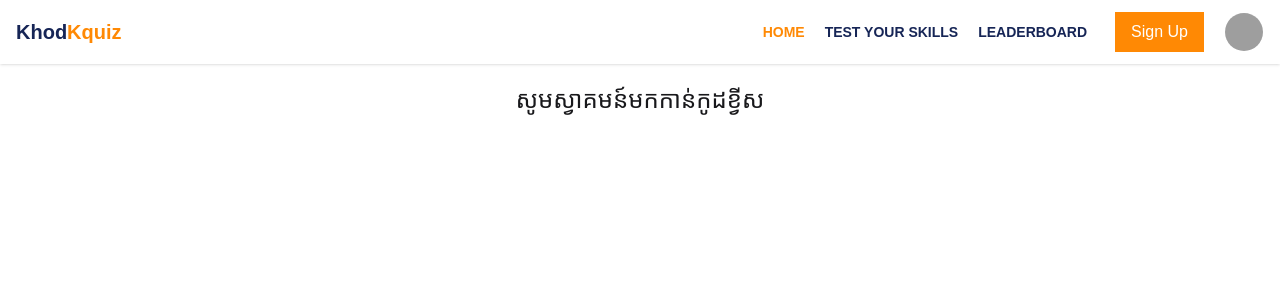
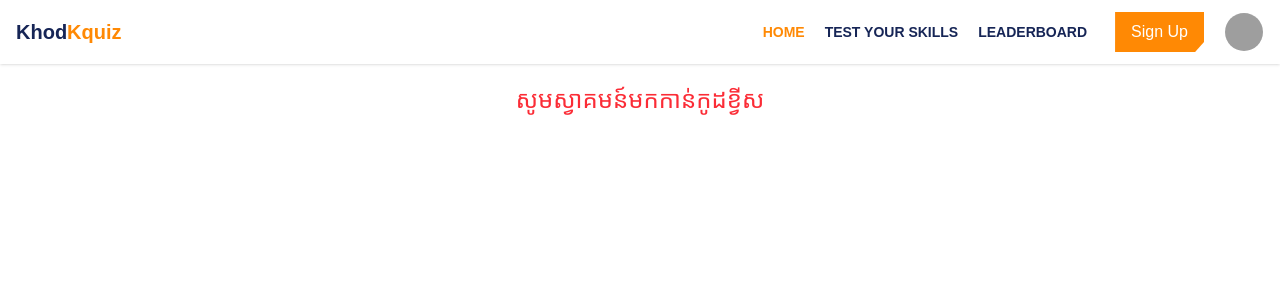
Before and after one commit to PhaySometh/KhodKquiz, a React (Vite) app in the folder frontend/: page / in a window 1280 px wide. Shown: the top 300 px of the page. Built offline with nearby package versions, Linux system fonts and the light colour scheme; grey boxes are pictures that could not be loaded.

Commit message:
commit my temp file

```diff
--- a/frontend/src/App.css
+++ b/frontend/src/App.css
@@ -13,8 +13,22 @@
     font-style: normal;
 }
 
+
 @layer base {
     html {
         font-family: 'Niradei', sans-serif;
     }
 }
+
+.clip-angle {
+  clip-path: polygon(0 0, 100% 0, 100% 75%, 90% 100%, 0 100%);
+}
+
+body {
+  overflow-x: hidden;
+}
+#root{
+    background-color: white;
+    width: 100%;
+    height: 100vh;
+}
--- a/frontend/src/components/NavBar.jsx
+++ b/frontend/src/components/NavBar.jsx
@@ -4,7 +4,7 @@ import { LogOut, Settings, UserPen, UserRoundPen } from 'lucide-react';
 
 export default function NavBar() {
     return (
-        <div className="navbar bg-white shadow-sm w-full mx-auto px-4 py-2 flex justify-between items-center">
+        <div className="navbar bg-base-100 shadow-sm w-full mx-auto px-4 py-2 flex justify-between items-center">
             {/* left div Logo */}
             <div className="flex-1">
                 <a className="text-xl font-bold text-shadow-black font-Niradei">
--- a/frontend/src/pages/Home.jsx
+++ b/frontend/src/pages/Home.jsx
@@ -7,7 +7,7 @@ export default function Home() {
             <div className="w-full bg-white">
               <NavBar />
             </div>
-            <div className="text-2xl text-white-500 text-center mt-5">សូមស្វាគមន៍មកកាន់កូដខ្វីស</div>
+            <div className="text-2xl text-red-500 text-center mt-5">សូមស្វាគមន៍មកកាន់កូដខ្វីស</div>
         </>
     );
 }
--- /dev/null
+++ b/frontend/src/pages/UserDashBoard.jsx
@@ -0,0 +1,42 @@
+import NavBarDashBoard from "../components/NavBarDashBoard"
+
+export default function UserDashBoard(){
+    return(
+        <>
+            <section className="flex h-full">
+                {<NavBarDashBoard/>}
+                <div className="w-full " >
+                    <header className="relative z-10 px-5 flex flex-col justify-center items-end w-full h-12 border-b-1 border-gray-200 shadow-[0_2px_5 px_#7b7b7b]">
+                    <button>
+                        <svg className="border-1 rounded p-1 size-8 text-blue-950" xmlns="http://www.w3.org/2000/svg" fill="none" viewBox="0 0 24 24" strokeWidth={1.5} stroke="currentColor" >
+                        <path strokeLinecap="round" strokeLinejoin="round" d="M14.857 17.082a23.848 23.848 0 0 0 5.454-1.31A8.967 8.967 0 0 1 18 9.75V9A6 6 0 0 0 6 9v.75a8.967 8.967 0 0 1-2.312 6.022c1.733.64 3.56 1.085 5.455 1.31m5.714 0a24.255 24.255 0 0 1-5.714 0m5.714 0a3 3 0 1 1-5.714 0M3.124 7.5A8.969 8.969 0 0 1 5.292 3m13.416 0a8.969 8.969 0 0 1 2.168 4.5" />
+                        </svg>
+                    </button>
+                    </header>
+
+                    <div className="relative z-1 w-full flex flex-col items-center h-1/4 justify-center border-b-1"style={{backgroundColor : '#fcf1d8',borderColor: '#edaf00'}}>
+
+                        <h3 className="text-3xl text-blue-950 font-semibold ">What are you learning today?</h3>
+
+                        <label className="bg-white px-3 py-2 flex rounded-[20px] w-1/2 justify-between border-1 mt-5" style={{borderColor:'#4d2700'}}>
+                            <svg  className="size-6 text-blue-950" xmlns="http://www.w3.org/2000/svg" fill="none" viewBox="0 0 24 24" strokeWidth={1.5} stroke="currentColor">
+                            <path strokeLinecap="round" strokeLinejoin="round" d="m21 21-5.197-5.197m0 0A7.5 7.5 0 1 0 5.196 5.196a7.5 7.5 0 0 0 10.607 10.607Z" />
+                            </svg>
+
+                            <input className="text-blue-950 w-full outline-none ml-2" placeholder="search for any languege"></input>
+
+                            <svg className="size-6 text-blue-950" xmlns="http://www.w3.org/2000/svg" fill="none" viewBox="0 0 24 24" stroke-width="1.5" stroke="currentColor" >
+                            <path stroke-linecap="round" stroke-linejoin="round" d="m8.25 4.5 7.5 7.5-7.5 7.5" />
+                            </svg>
+
+                        </label>
+
+
+                    </div>
+                </div>
+            </section>
+
+
+        </>
+    )
+}
--- a/frontend/src/routes/index.jsx
+++ b/frontend/src/routes/index.jsx
@@ -1,8 +1,12 @@
 // Example in src/routes/index.jsx
 import { Routes, Route } from 'react-router-dom';
-import Home from '../pages/home';
+import Home from '../pages/Home';
 import Leaderboard from '../pages/Leaderboard';
 import Login from '../pages/Login';
+import Quiz from '../pages/Quiz';
+import SignUp from '../pages/SignUp';
+import Selection from '../pages/Selection';
+import UserDashBoard from '../pages/UserDashBoard';
 
 function AppRoutes() {
     return (
@@ -10,6 +14,10 @@ function AppRoutes() {
             <Route path="/" element={<Home />} />
             <Route path="/login" element={<Login />} />
             <Route path="/leaderboard" element={<Leaderboard/>} />
+            <Route path="/signup" element={<SignUp />} />
+            <Route path="/login" element={<Login />} />
+            <Route path='/Selection' element ={<Selection/>} />
+            <Route path='/dashBoard' element ={<UserDashBoard/>} />
         </Routes>
     );
 }
```
Also changed, not shown: frontend/src/components/NavBarDashBoard.jsx (added).
